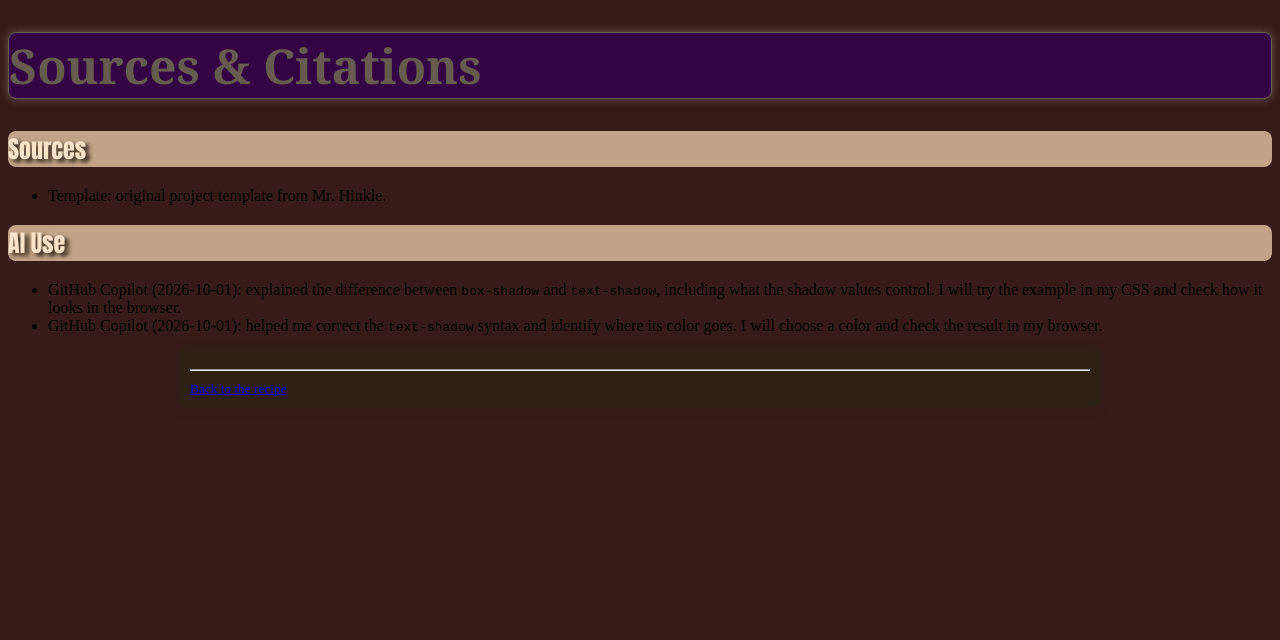
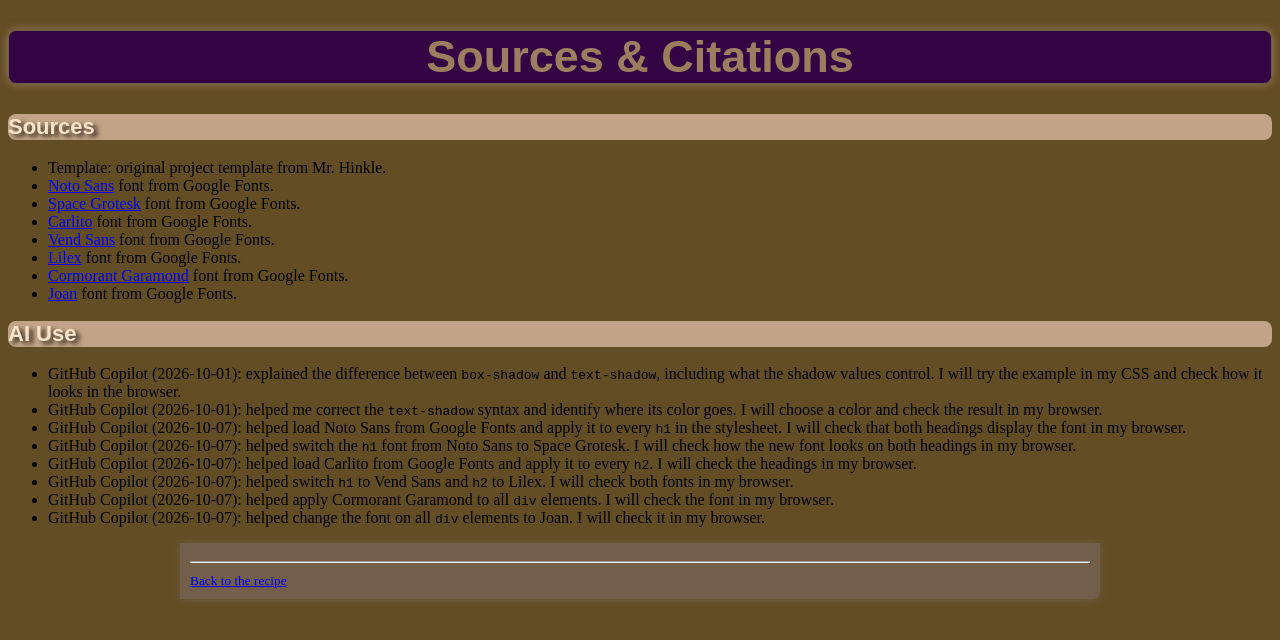
Before and after one commit to IACS-26-27/web-design-1-recipe-assignment-pixel-infinitum22, a website: page citations.html in a window 1280 px wide. Drawn offline with Linux system fonts and the light colour scheme.

Commit message:
Some typography for the eyes

```diff
--- a/citations.html
+++ b/citations.html
@@ -14,6 +14,20 @@
     <h2>Sources</h2>
     <ul>
       <li>Template: original project template from Mr. Hinkle.</li>
+      <li><a href="https://fonts.google.com/specimen/Noto+Sans">Noto Sans</a>
+        font from Google Fonts.</li>
+      <li><a href="https://fonts.google.com/specimen/Space+Grotesk">Space Grotesk</a>
+        font from Google Fonts.</li>
+      <li><a href="https://fonts.google.com/specimen/Carlito">Carlito</a>
+        font from Google Fonts.</li>
+      <li><a href="https://fonts.google.com/specimen/Vend+Sans">Vend Sans</a>
+        font from Google Fonts.</li>
+      <li><a href="https://fonts.google.com/specimen/Lilex">Lilex</a>
+        font from Google Fonts.</li>
+      <li><a href="https://fonts.google.com/specimen/Cormorant+Garamond">Cormorant Garamond</a>
+        font from Google Fonts.</li>
+      <li><a href="https://fonts.google.com/specimen/Joan">Joan</a>
+        font from Google Fonts.</li>
       <!-- List any other sources you used as you worked on
        the project, including images, fonts, and recipes or
        ideas you borrowed. -->
@@ -24,10 +38,30 @@
       <li>GitHub Copilot (2026-10-01): explained the difference between
         <code>box-shadow</code> and <code>text-shadow</code>, including what
         the shadow values control. I will try the example in my CSS and check
-        how it looks in the browser.</li>
+        how it looks in the browser.
+      </li>
       <li>GitHub Copilot (2026-10-01): helped me correct the
         <code>text-shadow</code> syntax and identify where its color goes. I
-        will choose a color and check the result in my browser.</li>
+        will choose a color and check the result in my browser.
+      </li>
+      <li>GitHub Copilot (2026-10-07): helped load Noto Sans from Google Fonts
+        and apply it to every <code>h1</code> in the stylesheet. I will check
+        that both headings display the font in my browser.</li>
+      <li>GitHub Copilot (2026-10-07): helped switch the <code>h1</code> font
+        from Noto Sans to Space Grotesk. I will check how the new font looks
+        on both headings in my browser.</li>
+      <li>GitHub Copilot (2026-10-07): helped load Carlito from Google Fonts
+        and apply it to every <code>h2</code>. I will check the headings in my
+        browser.</li>
+      <li>GitHub Copilot (2026-10-07): helped switch <code>h1</code> to Vend
+        Sans and <code>h2</code> to Lilex. I will check both fonts in my
+        browser.</li>
+      <li>GitHub Copilot (2026-10-07): helped apply Cormorant Garamond to all
+        <code>div</code> elements. I will check the font in my browser.
+      </li>
+      <li>GitHub Copilot (2026-10-07): helped change the font on all
+        <code>div</code> elements to Joan. I will check it in my browser.
+      </li>
       <!-- If you used AI, replace the line above and describe
        what you used it for, e.g.
        "Brainstormed ingredient ideas with ChatGPT." -->
--- a/styles.css
+++ b/styles.css
@@ -1,30 +1,57 @@
 /* Your styles go here! */
-body{
-  background-color:rgb(55, 27, 27);
+body {
+  background-color: rgb(99, 77, 36);
 }
+
 h1 {
   /* Demo style -- remove me and write your own */
   font-size: 48px;
 
-  font-family:Cambria, Cochin, Georgia, Times, 'Times New Roman', serif;
+  /* AI-generated code starts here */
+  /* Student prompt: "Can you make all of my <h1> have the font Noto Sans in style.css?" */
+  /* Student prompt: "Could you try out Space Grotesk instead of Noto Sans?" */
+  /* Student prompt: "Could you change <h1> to Vend Sans and <h2> to Lilex?" */
+  font-family: "Vend Sans", sans-serif;
+  /* AI-generated code ends here */
   background-color: #330343;
   border-style: solid;
   border-width: 1px;
   border-color: #675a4e;
   border-radius: 8px;
-    box-shadow: 0px 0px 10px 0px; color:#675a4e;
+  box-shadow: 0px 0px 10px 0px;
+  color: #9d7d5f;
+  text-align: center;
+  font-size: 45px;
 }
+
 h2 {
   color: #F9E2CA;
-  font-family: Impact, Haettenschweiler, 'Arial Narrow Bold', sans-serif;
+  /* AI-generated code starts here */
+  /* Student prompt: "Now could you make all my <h2> have the font Carlito?" */
+  /* Student prompt: "Could you change <h1> to Vend Sans and <h2> to Lilex?" */
+  font-family: "Lilex", sans-serif;
+  /* AI-generated code ends here */
   background-color: #C1A487;
   border-width: 2px;
   border-color: #F7F7FB;
   border-radius: 8px;
   text-shadow: 4px 3px 4px #2E2114;
+  font-size: 22px;
 }
+
+div {
+  /* AI-generated code starts here */
+  /* Student prompt: "Could you make all of my 'div.' have Cormorant Garamond as the font?" */
+  /* Student prompt: "Can you make the font for \"div\" as Joan?" */
+  font-family: "Joan", serif;
+  font-weight: 300;
+  font-height: 1.5;
+  font-size: 20px;
+  /* AI-generated code ends here */
+}
+
 main {
-  background-color: #675a4e;
+  background-color: #725e4b;
   padding: 8px;
   max-width: 900px;
   margin-inline: auto;
@@ -35,6 +62,7 @@ main {
   box-shadow: 0px 0px 10px 0px;
   color: #2E2114;
 }
+
 div.ingredients {
   background-color: #C1A487;
   padding: 8px;
@@ -46,6 +74,7 @@ div.ingredients {
   box-shadow: 0px 0px 6px 0px;
   color: #2E2114;
 }
+
 div.prepping {
   background-color: #C1A487;
   padding: 8px;
@@ -58,6 +87,7 @@ div.prepping {
   box-shadow: 0px 0px 6px 0px;
   color: #2E2114;
 }
+
 div.cooking {
   background-color: #C1A487;
   padding: 8px;
@@ -70,8 +100,9 @@ div.cooking {
   box-shadow: 0px 0px 6px 0px;
   color: #2E2114;
 }
+
 footer {
-  background-color: #2E2114;
+  background-color: #725e4b;
   padding: 8px;
   max-width: 900px;
   margin-inline: auto;
@@ -80,5 +111,5 @@ footer {
   border-color: rgba(247, 247, 251, 0);
   border-end-end-radius: 8px;
   box-shadow: 0px 0px 10px 0px;
-    color: #2E2114;
+  color: #725e4b;
 }
```
Also changed, not shown: index.html (+38 -9 lines). Lines whose indentation alone changed are shown as unchanged.
